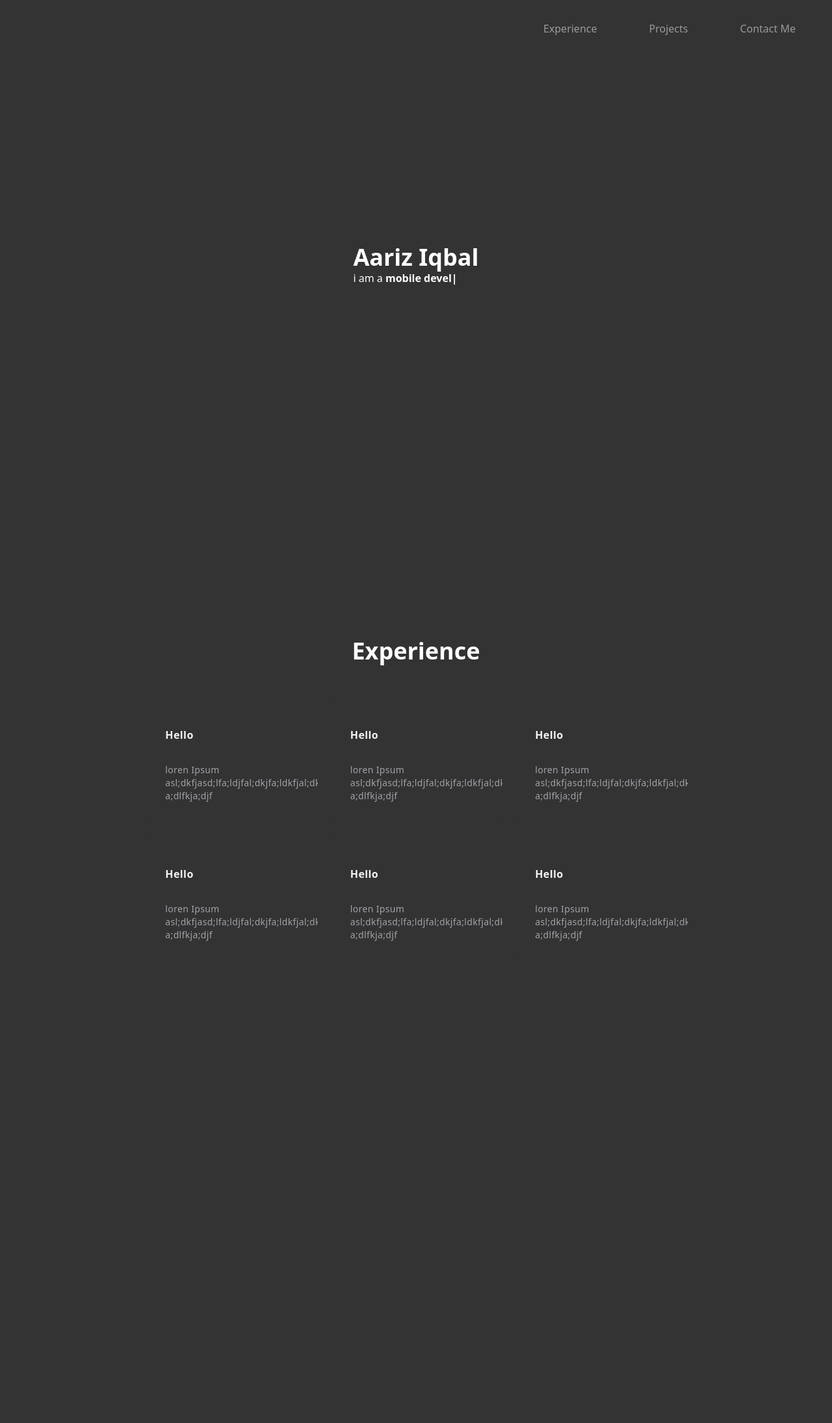
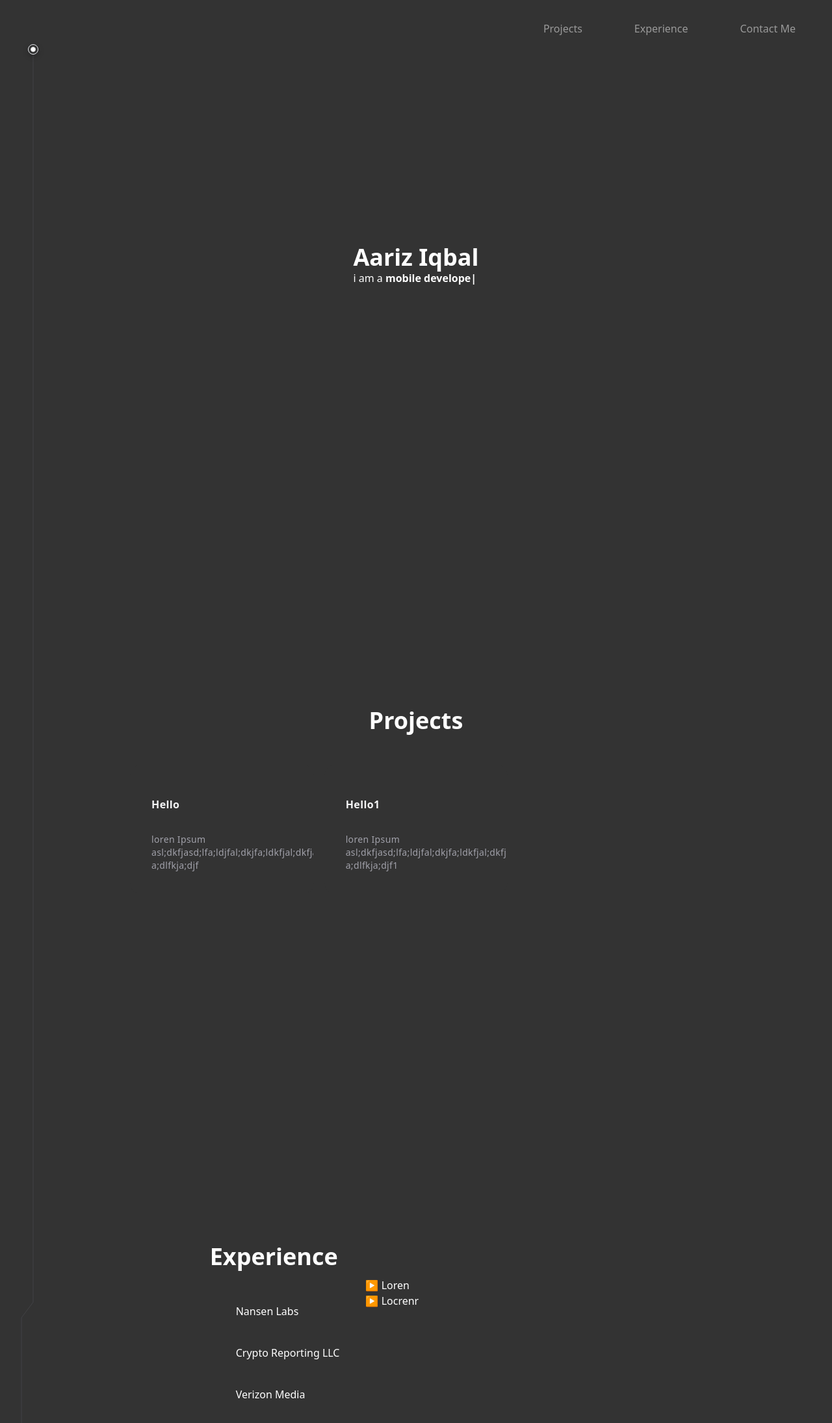
Before and after one commit to aiqbal34/Porfolio, a Next.js app in the folder frontend/portfolio/: page / in a window 1280 px wide. Shown: the top 2190 px of the page at 65% size. Before the commit the page ends 1684 px from the top, so only its background shows below. Built offline with nearby package versions, Linux system fonts and the light colour scheme.

Commit message:
made quite a few changes

```diff
--- /dev/null
+++ b/frontend/portfolio/app/_components/Experience.tsx
@@ -0,0 +1,45 @@
+import React, { useEffect, useState } from 'react';
+
+
+const Experience = ({ experienceRef }: { experienceRef: React.RefObject<HTMLDivElement> }) => {
+
+    const [currentSelectedIndex, setcurrentSelectedIndex] = useState(0)
+
+    const experiences = [{
+        name: "Loren",
+        description: "Locrenr"
+    }, {
+        name: "Loren1",
+        description: "Locrenr1"
+    },{
+        name: "Loren2",
+        description: "Locrenr2"
+    }]
+    const titles = ["Nansen Labs", "Crypto Reporting LLC", "Verizon Media"]
+
+
+  return (
+    <div ref={experienceRef} className="flex flex-col items-center justify-center h-screen relative text-white">
+        <div className=' w-7/12 pb-3'>
+        <h1 className='text-4xl font-bold'>Experience</h1>
+        </div>
+      <div id="work" className="flex  w-7/12">
+      <ul id="Experiences" className=" p-5">
+          {titles.map((title, index) => (
+            <li key={index} onClick={() => {setcurrentSelectedIndex(index)}} className='p-5'>{title}</li>
+          ))}
+        </ul>
+        <div id="experiences" className=" flex flex-col">
+            <p>
+            &#9654; {experiences[currentSelectedIndex].name}
+          </p>
+          <p>
+          &#9654; {experiences[currentSelectedIndex].description}
+          </p>
+        </div>
+      </div>
+    </div>
+  );
+};
+
+export default Experience;
--- a/frontend/portfolio/app/_components/Navbar.tsx
+++ b/frontend/portfolio/app/_components/Navbar.tsx
@@ -1,7 +1,8 @@
 import Link from "next/link";
 
-const Navbar = ({experienceRef} : {
-    experienceRef: React.RefObject<HTMLDivElement>
+const Navbar = ({projectRef: projectRef, experienceRef: experienceRef} : {
+    projectRef: React.RefObject<HTMLDivElement>
+    experienceRef:  React.RefObject<HTMLDivElement>
 }) => {
 
     const listLinkStyling = `ml-20 text-white opacity-50
@@ -9,23 +10,30 @@ const Navbar = ({experienceRef} : {
 
     const underLine = <div className="pt-0.5 absolute w-full h-0.5 bg-white/80 scale-x-0 group-hover:scale-x-100 transition-transform origin-left "/>
 
-    const experienceOnClickHandler = () => {
+    const projectRefOnClickHandler = () => {
+        console.log("e")
+        projectRef.current?.scrollIntoView({
+            behavior: 'smooth'
+        })
+    }
+    const experienceRefOnClickHanlder = () => {
         console.log("e")
         experienceRef.current?.scrollIntoView({
             behavior: 'smooth'
         })
     }
 
+
     return (
 
         <div className="items-end">
             <ul className=" flex list-none mt-8 justify-end">
-                <li className={listLinkStyling} onClick={experienceOnClickHandler}>
-                    Experience
+                <li className={listLinkStyling} onClick={projectRefOnClickHandler}>
+                    Projects
                     {underLine}
                 </li>
-                <li className={listLinkStyling}>
-                    Projects
+                <li className={listLinkStyling} onClick={experienceRefOnClickHanlder}>
+                    Experience
                     {underLine}
                 </li>
                 <li className={`${listLinkStyling} mr-14`}>
--- a/frontend/portfolio/app/_components/Title.tsx
+++ b/frontend/portfolio/app/_components/Title.tsx
@@ -15,6 +15,5 @@ const Title = () => {
       );
 };
 
-//   Camera camera("gige://192.168.1.100")
 
 export default Title;
--- a/frontend/portfolio/app/_components/tracing-beam.tsx
+++ b/frontend/portfolio/app/_components/tracing-beam.tsx
@@ -49,7 +49,7 @@ export const TracingBeam = ({
   return (
     <motion.div
       ref={ref}
-      className={cn("relative w-full max-w-7xl mx-auto h-full", className)}
+      className={cn("relative w-full max-w-[85vw] mx-auto h-full", className)}
     >
       <div className="absolute -left-4 md:-left-20 top-3">
         <motion.div
--- a/frontend/portfolio/app/page.tsx
+++ b/frontend/portfolio/app/page.tsx
@@ -5,23 +5,31 @@ import Title from "./_components/Title";
 import { HoverEffect } from "./_components/hoverCard";
 import { useRef } from "react";
 import { TracingBeam } from "./_components/tracing-beam";
+import Experience from "./_components/Experience";
 
 const items = {
   title: "Hello",
   description: "loren Ipsum asl;dkfjasd;lfa;ldjfal;dkjfa;ldkfjal;dkfjadl;\na;dlfkja;djf",
   link: "https://google.com",
 };
-const itemArr = [items, items, items, items, items, items];
+const items1 = {
+  title: "Hello1",
+  description: "loren Ipsum asl;dkfjasd;lfa;ldjfal;dkjfa;ldkfjal;dkfjadl;\na;dlfkja;djf1",
+  link: "https://google.com",
+};
+
+const itemArr = [items, items1]
 
 
 
 export default function Home() {
 
+  const projectRef = useRef<HTMLDivElement>(null)
   const experienceRef = useRef<HTMLDivElement>(null)
 
   return (
     <div>
-      <Navbar experienceRef={experienceRef}></Navbar>
+      <Navbar projectRef={projectRef} experienceRef={experienceRef}></Navbar>
       <TracingBeam>
         <div className="h-screen flex flex-col">
           {/* Navbar */}
@@ -31,12 +39,13 @@ export default function Home() {
             <Title></Title>
           </div>
         </div>
-        <div ref={experienceRef} className="h-screen flex flex-col items-center justify-center">
-          <h1 className="text-white font-bold text-4xl">Experience</h1>
-          <div className=" flex flex-col w-4/6">
+        <div ref={projectRef} className="h-screen flex flex-col items-center justify-center"> { /** Move this div to another file*/}
+          <h1 className="text-white font-bold text-4xl">Projects</h1>
+          <div className=" flex flex-col max-w-[70vw]">
             <HoverEffect items={itemArr} />
           </div>
         </div>
+        <Experience experienceRef={experienceRef}/>
       </TracingBeam>
     </div>
 
--- a/frontend/portfolio/package.json
+++ b/frontend/portfolio/package.json
@@ -10,7 +10,7 @@
   },
   "dependencies": {
     "clsx": "^2.1.0",
-    "framer-motion": "^11.0.8",
+    "framer-motion": "^11.0.22",
     "next": "14.1.0",
     "react": "^18",
     "react-dom": "^18",
```
Also changed, not shown: 1 other file (tests, documents, lock files or other folders).
